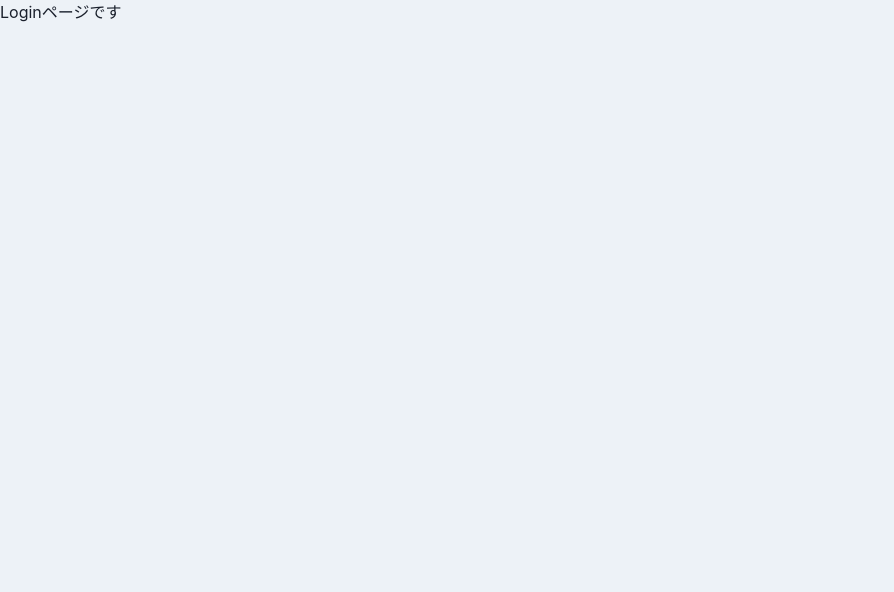
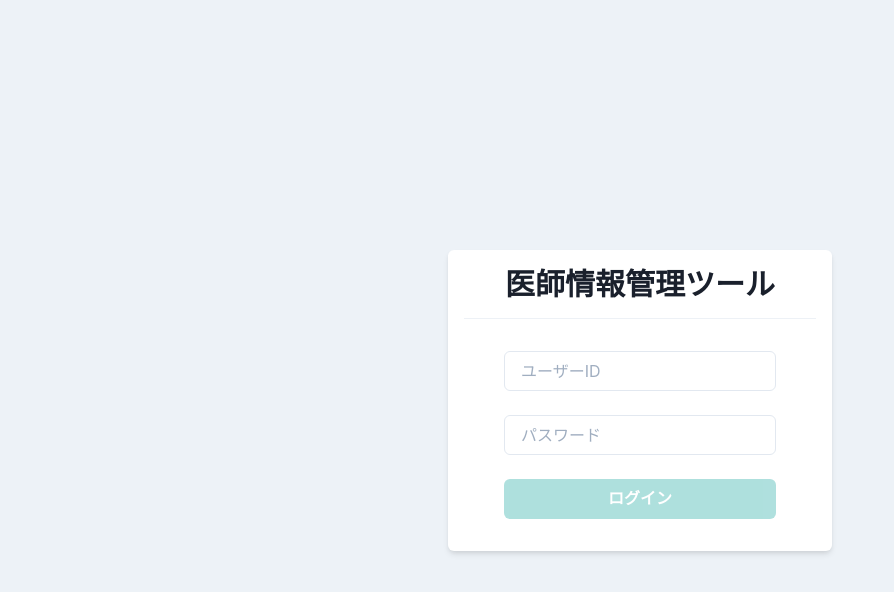
Before and after one commit to Mimu-salon/d-information-management-tool, a Next.js app: page / in a window 1280 px wide. Shown: the top 592 px of the page, without its empty margins (0-894 px from the left). Built offline with nearby package versions, Linux system fonts and the light colour scheme.

Commit message:
✨ implement login function

```diff
--- /dev/null
+++ b/components/atomic/atoms/button/PrimaryButton.tsx
@@ -0,0 +1,24 @@
+import { memo, ReactNode, VFC } from 'react';
+import { Button } from '@chakra-ui/button';
+
+type Props = {
+  children: ReactNode;
+  disabled?: boolean;
+  loading?: boolean;
+  onClick: () => void;
+};
+
+export const PrimaryButton: VFC<Props> = memo((props) => {
+  const { children, disabled = false, loading = false, onClick } = props;
+  return (
+    <Button
+      bg='teal.400'
+      color='white'
+      _hover={{ opacity: 0.8 }}
+      disabled={disabled || loading}
+      isLoading={loading}
+      onClick={onClick}>
+      {children}
+    </Button>
+  );
+});
--- /dev/null
+++ b/components/hooks/useAuth.ts
@@ -0,0 +1,27 @@
+import { useCallback, useState } from 'react';
+import axios from 'axios';
+import { useRouter } from 'next/dist/client/router';
+
+import { User } from '../types/user';
+
+export const useAuth = () => {
+  const router = useRouter();
+
+  const [loading, setLoading] = useState(false);
+
+  const login = useCallback((id: string) => {
+    setLoading(true);
+    axios
+      .get<User>(`https://jsonplaceholder.typicode.com/users/${id}`)
+      .then((res) => {
+        if (res.data) {
+          router.push('/home');
+        } else {
+          alert('ユーザーが見つかりません');
+        }
+      })
+      .catch(() => alert('ログインできません'))
+      .finally(() => setLoading(false));
+  }, []);
+  return { login, loading };
+};
--- /dev/null
+++ b/components/types/user.ts
@@ -0,0 +1,23 @@
+export type User = {
+  id: number;
+  name: string;
+  username: string;
+  email: string;
+  address: {
+    street: string;
+    suite: string;
+    city: string;
+    zipcode: string;
+    geo: {
+      lat: string;
+      lng: string;
+    };
+  };
+  phone: string;
+  website: string;
+  company: {
+    name: string;
+    catchPhrase: string;
+    bs: string;
+  };
+};
--- a/pages/index.tsx
+++ b/pages/index.tsx
@@ -1,12 +1,36 @@
-import React, { memo, VFC } from 'react';
-import { ChakraProvider } from '@chakra-ui/react';
+import { ChangeEvent, memo, useState, VFC } from 'react';
+import { Box, ChakraProvider, Divider, Flex, Heading, Input, Stack } from '@chakra-ui/react';
 
 import theme from '../components/theme/theme';
+import { PrimaryButton } from '../components/atomic/atoms/button/PrimaryButton';
+import { useAuth } from '../components/hooks/useAuth';
 
 const Login: VFC = memo(() => {
+  const { login, loading } = useAuth();
+
+  const [userId, setUserId] = useState('');
+
+  const onChangeUserId = (e: ChangeEvent<HTMLInputElement>) => setUserId(e.target.value);
+
+  const onClickLogin = () => login(userId);
+
   return (
     <ChakraProvider theme={theme}>
-      <p>Loginページです</p>
+      <Flex align='center' justify='center' h='100vh'>
+        <Box bg='white' w='sm' p={4} borderRadius='md' shadow='md'>
+          <Heading as='h1' size='lg' textAlign='center'>
+            医師情報管理ツール
+          </Heading>
+          <Divider my={4} />
+          <Stack spacing={6} py={4} px={10}>
+            <Input placeholder='ユーザーID' value={userId} onChange={onChangeUserId} />
+            <Input placeholder='パスワード' />
+            <PrimaryButton disabled={userId === ''} loading={loading} onClick={onClickLogin}>
+              ログイン
+            </PrimaryButton>
+          </Stack>
+        </Box>
+      </Flex>
     </ChakraProvider>
   );
 });
```
